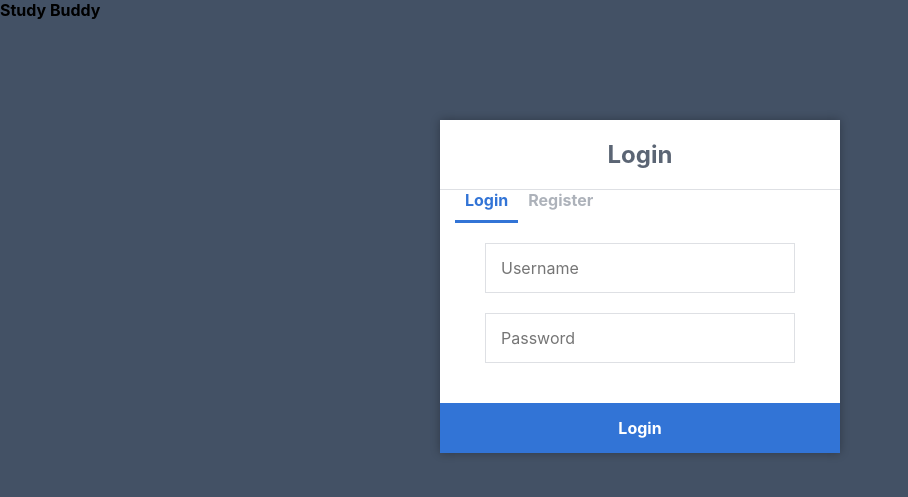
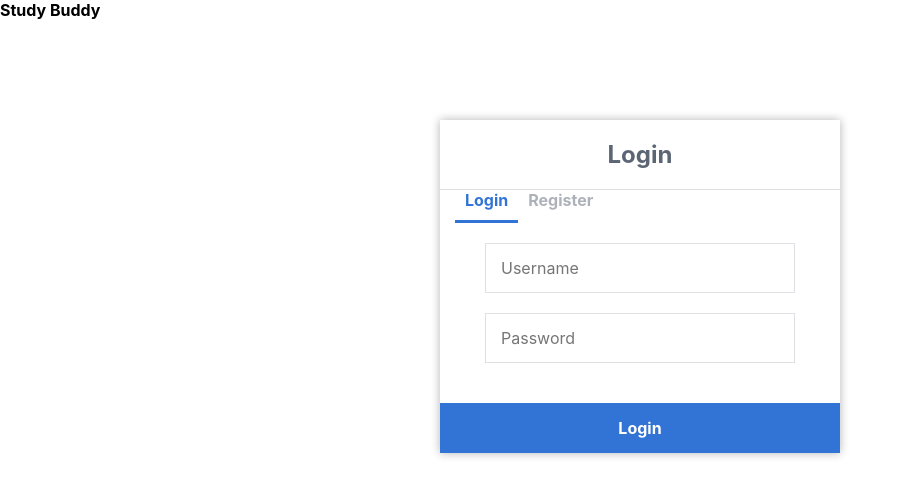
Before and after one commit to jawnhoang/studybuddy, a Flask app: page /pythonlogin/ in a window 1280 px wide. Shown: the top 497 px of the page, without its empty margins (0-908 px from the left). Run offline with Flask 2, Linux system fonts and the light colour scheme; some libraries are stand-ins or nearby versions.

Commit message:
changed some formating

```diff
--- a/static/css/style.css
+++ b/static/css/style.css
@@ -6,12 +6,12 @@
   	-moz-osx-font-smoothing: grayscale;
 }
 body {
-  	background-color: #435165;
+  	background-color: white;
   	margin: 0;
 }
 .login, .register {
   	width: 400px;
-  	background-color: #ffffff;
+  	background-color: white;
   	box-shadow: 0 0 9px 0 rgba(0, 0, 0, 0.3);
   	margin: 100px auto;
 }
```
